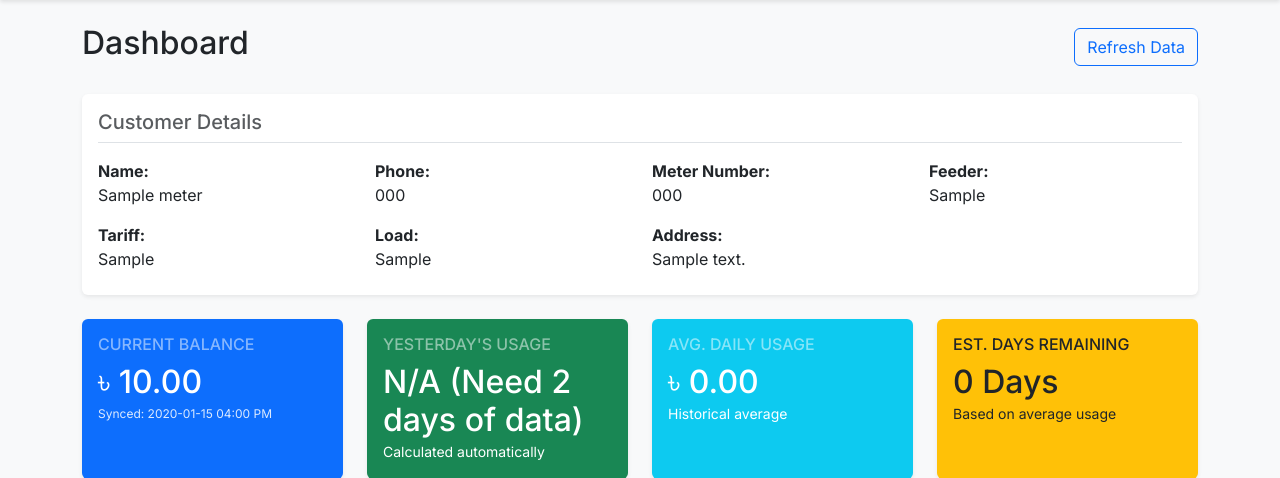
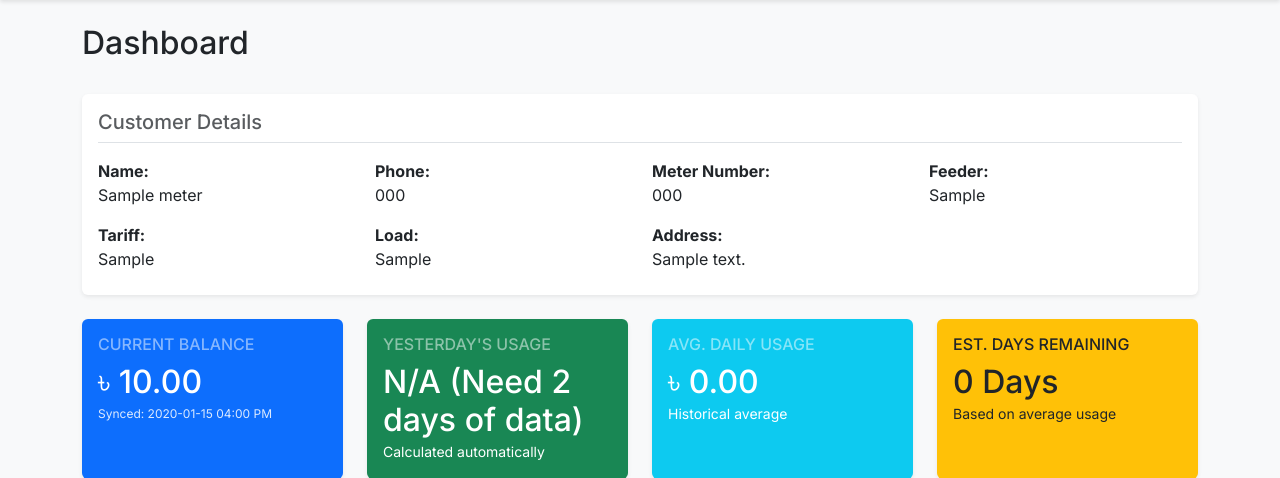
Before and after one commit to Ashfatul/nesco-meter-bill, a Flask app: page /dashboard in a window 1280 px wide. Shown: the part 56-534 px from the top of the page. Run offline with Flask 3, Linux system fonts and the light colour scheme; a user stored in the database is signed in; tables that the repository leaves empty hold one stand-in row (values such as "Sample post").

Commit message:
Remove useless backend Refresh Data button from UI

```diff
--- a/templates/dashboard.html
+++ b/templates/dashboard.html
@@ -3,10 +3,6 @@
 {% block content %}
 <div class="d-flex justify-content-between align-items-center mb-4">
     <h2>Dashboard</h2>
-    <a href="{{ url_for('refresh_data') }}" class="btn btn-outline-primary" id="refreshBtn" onclick="showLoader()">
-        <span id="refreshText">Refresh Data</span>
-        <span id="refreshLoader" class="spinner-border spinner-border-sm d-none" role="status" aria-hidden="true"></span>
-    </a>
 </div>
 
 <!-- User Details Card -->
```
